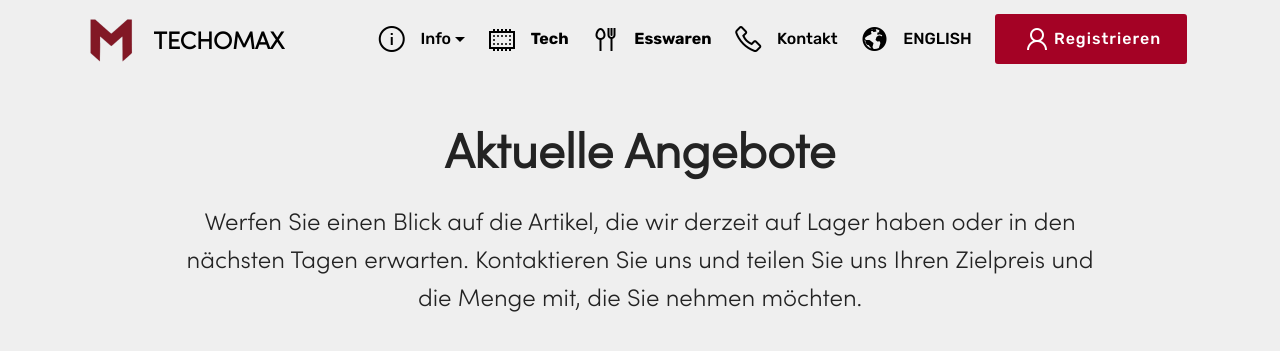
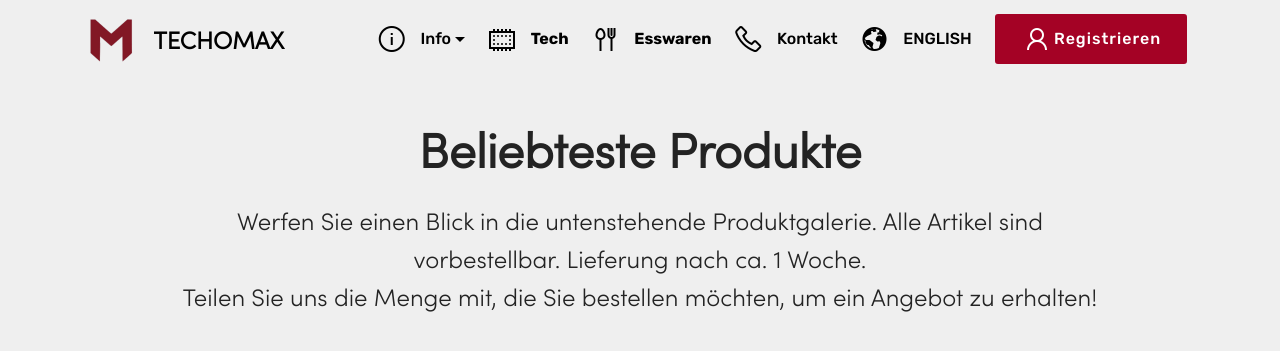
Before and after one commit to techomax/techomax.github.io, a Jekyll site: the page built from de/tech.html, in a window 1280 px wide and 900 px high, cut to the strip 0-405 px from the top of the window. Shown: the top 351 px of the strip. Built offline with Jekyll 4.4.1, drawn with Linux system fonts in a browser that asks for light colours; some web fonts are replaced; a script that is not in the unit is left out; some of the changed text lies outside the part shown.

Commit message:
tech update

```diff
--- a/_includes/pages/contact.html
+++ b/_includes/pages/contact.html
@@ -34,7 +34,7 @@
                     <h2 class="mbr-section-title pb-5 mbr-fonts-style display-2">
                     	<strong>
                         <span class="line-awesome"; style="font-size: 5rem;"><i class="la la-question"></i></span>
-                        <br>
+                        <br><br>
                     	{% if page.lang == 'en' %}
                         F.A.Q. - <strong>F</strong>requently <strong>A</strong>sked <strong>Q</strong>uestions
                         {% else %}
--- a/_includes/pages/tech.html
+++ b/_includes/pages/tech.html
@@ -7,17 +7,21 @@
             <div class="col-md-10 align-center">
                 <h1 class="mbr-section-title mbr-bold pb-3 mbr-fonts-style display-1">
                 {% if page.lang == 'en' %}
-                  Current Offers
+                  Most Popular Items
                   {% else %}
-                  Aktuelle Angebote
+                  Beliebteste Produkte
                   {% endif %}
                 </h1>
 
                 <p class="mbr-text pb-3 mbr-fonts-style display-5">
                     {% if page.lang == 'en' %}
-                      Take a look at the items that we currently have in stock or expect in the next few days. Contact us and let us know your target price and the quantity you would like to take.
+                      Take a look at the product gallery below. All articles can be pre-ordered. Delivery after approximately 1 week.
+                      <br>
+                      Let us know the quantity you would like to order in order to receive an offer!
                       {% else %}
-                      Werfen Sie einen Blick auf die Artikel, die wir derzeit auf Lager haben oder in den nächsten Tagen erwarten. Kontaktieren Sie uns und teilen Sie uns Ihren Zielpreis und die Menge mit, die Sie nehmen möchten.
+                      Werfen Sie einen Blick in die untenstehende Produktgalerie. Alle Artikel sind vorbestellbar. Lieferung nach ca. 1 Woche.
+                      <br>
+                      Teilen Sie uns die Menge mit, die Sie bestellen möchten, um ein Angebot zu erhalten!
                       {% endif %}
                 </p>
 
@@ -79,8 +83,12 @@
                 <h2 class="align-right mbr-bold mbr-white pb-3 mbr-fonts-style display-5">
                     {% if page.lang == 'en' %}
                       You must first register you company in order to purchase goods from us!
+                      <br>
+                      <strong></strong>NOTE</strong>: We do NOT currently have a web-shop. You will NOT get log-in details. Registering will add your company to our database, which is neccessary to close deals.
                       {% else %}
                       Sie müssen Ihr Unternehmen zunächst registrieren, um bei uns Waren zu kaufen!
+                      <br>
+                      <strong>HINWEIS</strong>: Wir haben derzeit KEINEN Webshop. Sie erhalten KEINE Zugangsdaten. Durch die Registrierung wird Ihr Unternehmen in unsere Datenbank aufgenommen, was für den Abschluss von Geschäften erforderlich ist.
                       {% endif %}
                 </h2>
             </div>
```
Also changed, not shown: other parts of _includes/pages/contact.html (+1 -1 lines).
